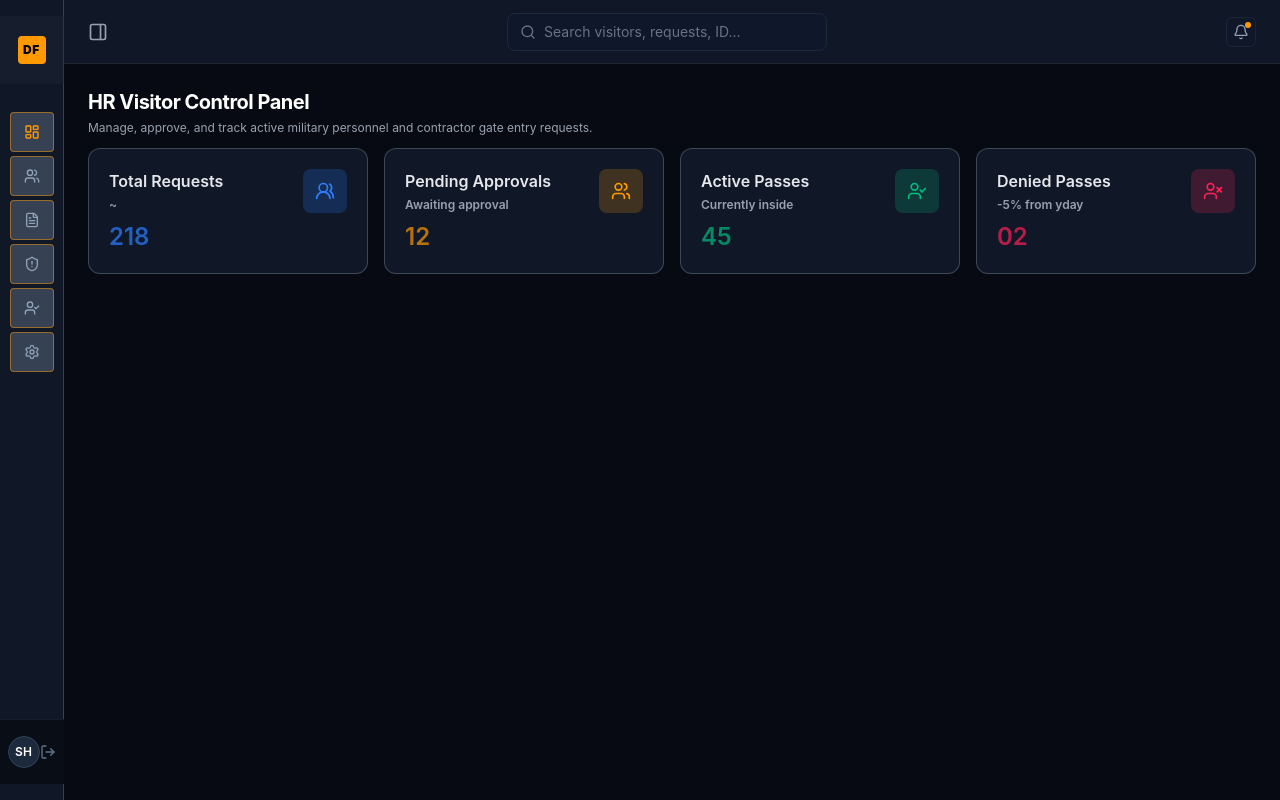
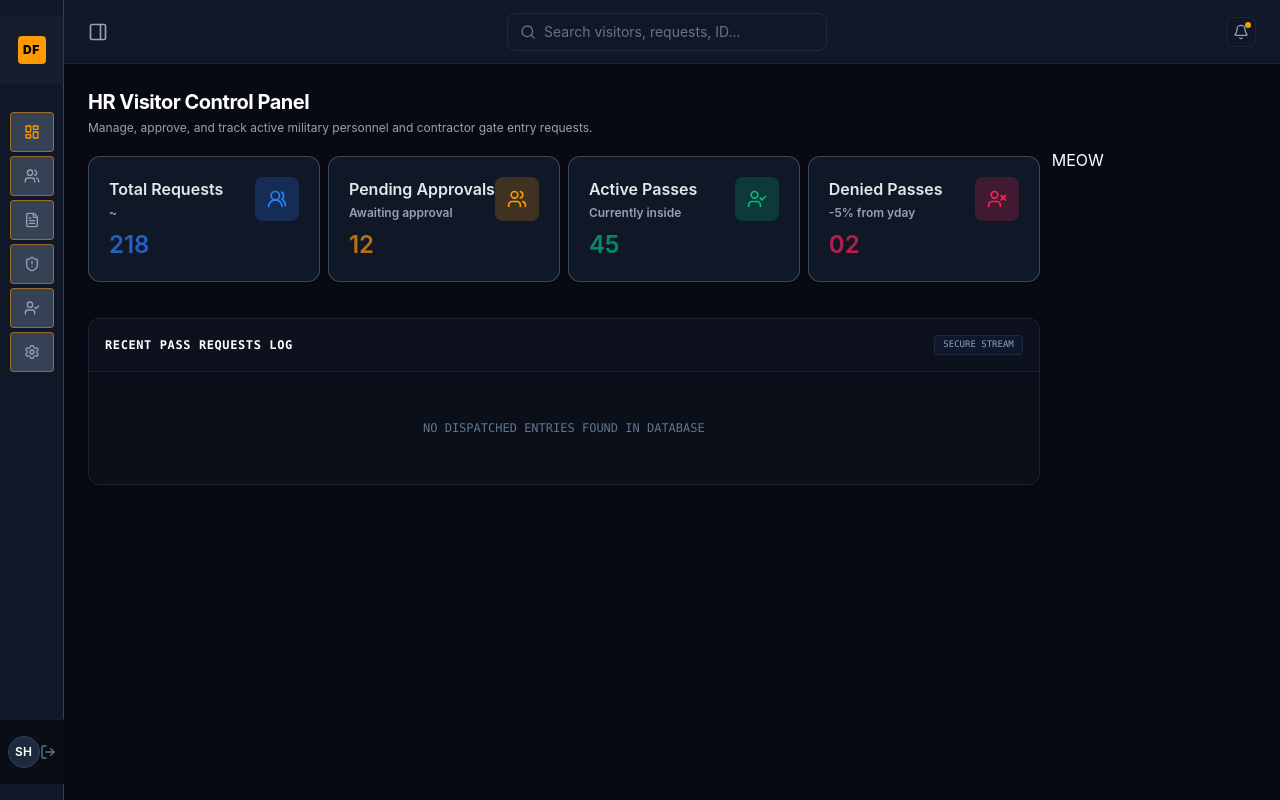
Before and after one commit to sin-h43/Defence-Pass-Management-System, a React (Vite) app in the folder defence-portal/: page /hr in a window 1280 px wide. Built offline with nearby package versions, Linux system fonts and the light colour scheme.

Commit message:
Added RecentPass Record table

```diff
--- a/defence-portal/src/pages/hr/HrDashboard.tsx
+++ b/defence-portal/src/pages/hr/HrDashboard.tsx
@@ -1,6 +1,12 @@
 import {cn} from '../../lib/utils'
 import DashboardLayout from '@/components/DashboardLayout';
 import {Users, UserX, UsersRound, UserCheck} from 'lucide-react'
+import React, { useState, useEffect } from 'react';
+import {getStoredPasses} from "../../utils/passStorage"
+import type { Visitor } from './../../utils/searchFilters';
+import DataTable from '@/components/DataTable';
+
+
 
 // Reusable card structure defined locally to keep things robust
 interface MetricCardProps {
@@ -9,6 +15,8 @@ interface MetricCardProps {
   value: string
   type: "pending" | "active" | "denied" | "total"
 }
+
+
 function MetricCard({title, value, body, type}: MetricCardProps){
         const iconMap = {
             pending: Users,
@@ -60,6 +68,26 @@ function MetricCard({title, value, body, type}: MetricCardProps){
 }
 
 export default function HrDashboard(){
+    const [visitorsList, setVisitorsList] = useState <Visitor[]>([])
+
+    //define headers exactly matchingte table columns you configured
+    const tableHeaders = ["Pass ID", "Visitor Name", "Purpose of Visit","Requested Date", "Classification", "Live Status"]
+
+    useEffect(()=>{
+        //fetching entries n ->match Visitor type
+        const storedEntries = getStoredPasses()
+
+        const formattedData: Visitor[] = storedEntries.map((record)=>({
+            id: record.passId,
+            name: record.holderName,
+            purpose: record.purpose,
+            requestedDate: record.requestedDate ? new Date(record.requestedDate).toLocaleDateString() : record.createdAt || "Pending Status",
+            type: record.visitorCategory || "Standard",
+            liveStatus: record.liveStatus || "Pending"
+        }))
+        setVisitorsList(formattedData)
+    },[])
+
     return(
         <DashboardLayout>
             <div className='space-y-6 '>
@@ -70,11 +98,37 @@ export default function HrDashboard(){
                 </div>
             </div>
             {/*Metric Overview Row */}
-        <div className="grid grid-cols-1 mt-2 md:grid-cols-4 gap-4">
-          <MetricCard title="Total Requests"body='~' value="218" type="total"  />
-          <MetricCard title="Pending Approvals" body='Awaiting approval' value="12" type="pending" />
-          <MetricCard title="Active Passes" body='Currently inside' value="45" type="active" />
-          <MetricCard title="Denied Passes" body='-5% from yday' value="02" type="denied" />
+        <div className='flex space-x-3'>
+            <div className='flex flex-col space-y-3'>
+                <div className="grid grid-cols-1 mt-2 md:grid-cols-4 gap-2">
+                    <MetricCard title="Total Requests"body='~' value="218" type="total"  />
+                    <MetricCard title="Pending Approvals" body='Awaiting approval' value="12" type="pending" />
+                    <MetricCard title="Active Passes" body='Currently inside' value="45" type="active" />
+                    <MetricCard title="Denied Passes" body='-5% from yday' value="02" type="denied" />
+                </div>
+                <div className="bg-[#0b0f19] border border-slate-800/80 rounded-xl overflow-hidden mt-6">
+                    <div className="p-4 border-b border-slate-800/60 flex items-center justify-between bg-[#0e1424]/40">
+                        <h3 className="text-xs font-bold text-white tracking-wider uppercase font-mono">Recent Pass Requests Log</h3>
+                        <span className="text-[9px] font-mono bg-slate-900 text-slate-400 px-2 py-0.5 rounded border border-slate-800">
+                        SECURE STREAM
+                        </span>
+                    </div>
+
+                {visitorsList.length === 0? (
+                    <div className="p-12 text-center text-slate-500 text-xs font-mono bg-[#0b0f19]">
+                        NO DISPATCHED ENTRIES FOUND IN DATABASE
+                    </div>
+                    ):(
+                        <div className="p-2 bg-[#0b0f19]">
+                        {/* 4. Drop in your imported table component with arguments */}
+                        <DataTable headers={tableHeaders} rows={visitorsList} />
+                        </div>
+                )}
+                </div>
+            </div>
+            <div>
+                <h2 className='text-white'>MEOW</h2>
+            </div>
         </div>
         </DashboardLayout>
     )
```
